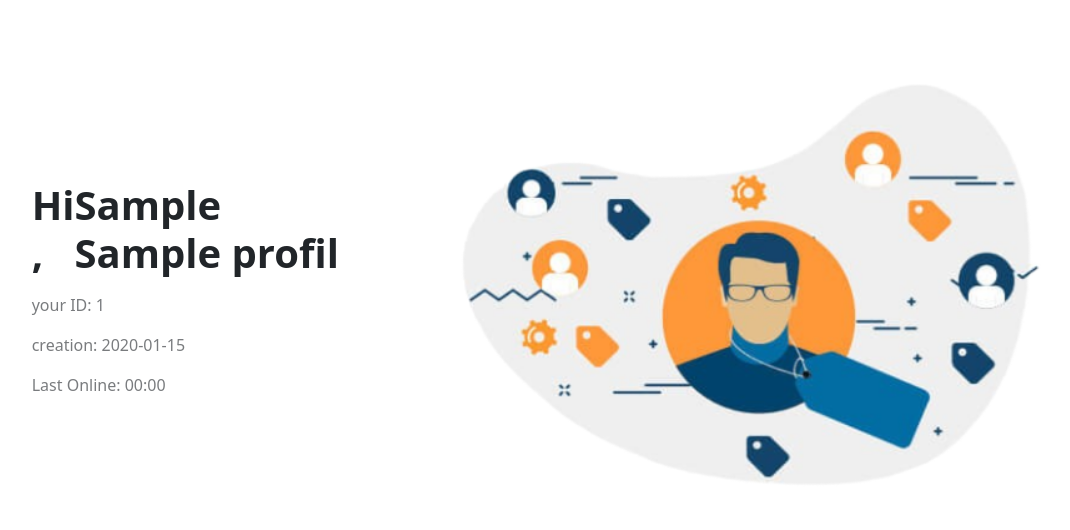
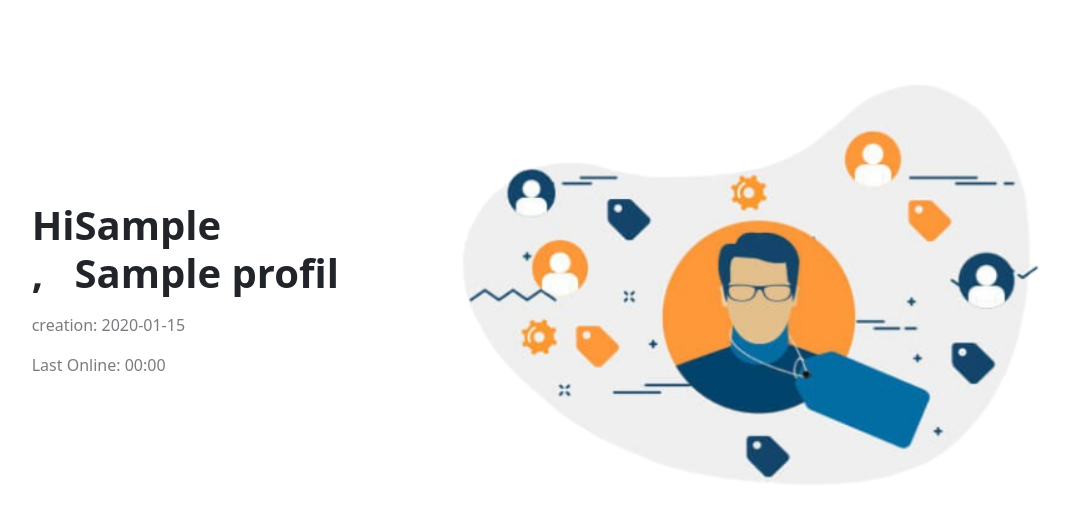
Before and after one commit to SOUFIANE-BOUSHABA/BRIEF--1--PHP, a PHP site: page /profile.php in a window 1280 px wide. Shown: the part 56-586 px from the top of the page, without its empty margins (101-1171 px from the left). Run offline with PHP 8.4, Linux system fonts and the light colour scheme; the visitor is signed in with stand-in values (Sample User, id 1); tables that the repository leaves empty hold one stand-in row (values such as "Sample post"); data that the repository does not hold is empty; some libraries are stand-ins or nearby versions.

Commit message:
this commit is for handl id from profil

```diff
--- a/login.php
+++ b/login.php
@@ -8,7 +8,6 @@ include 'connexion.php';
 if (isset($_POST["ok"])) {
     $name = $_POST["nom"];
     $pwd = MD5($_POST["password"]);
- echo $pwd;
     $sql = "SELECT * FROM profil WHERE nom='$name' and pwd= '$pwd'";
     $result = mysqli_query($conn, $sql);
 
--- a/profile.php
+++ b/profile.php
@@ -39,7 +39,6 @@ $result = mysqli_query($conn, $query);
                         <div class="card-body">
                             <h2 class="d-flex" style="font-size:40px; font-weight:bold">Hi ,  <p class="card-title"></p></h2>
 
-                            <p class="card-text" style="opacity:.6">your ID: <?php echo $row['id_profil']; ?></p>
                             <p class="card-text" style="opacity:.6"> creation: <?php echo $row['date_creation']; ?></p>
 
                             <div class="card-text" style="opacity:.6">Last Online:
```
